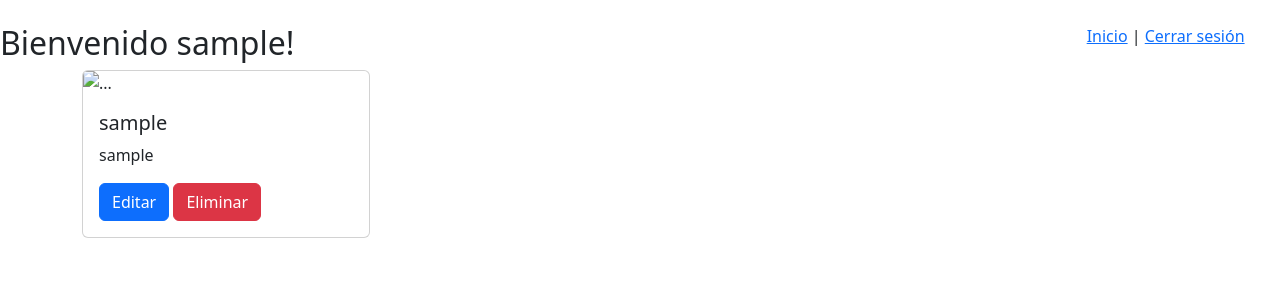
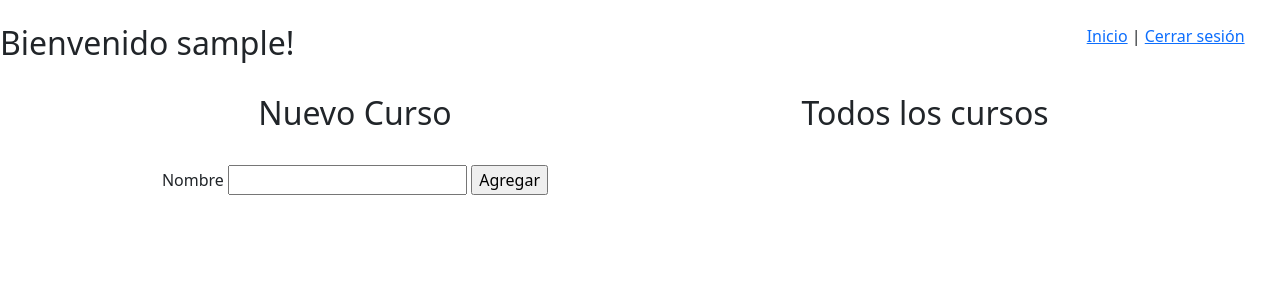
Before and after one commit to michelmzc/plantilla-flask, a Flask app: page /home in a window 1280 px wide. Shown: the top 300 px of that part. Run offline with Flask 3, Linux system fonts and the light colour scheme; the visitor is signed in with stand-in values (Sample User, id 1); data comes from the database, SQL or seed files in the repository; the page is wider than the window, and the part outside it is not shown.

Commit message:
Actualizando rutas, agregando formulario curso

```diff
--- a/app.py
+++ b/app.py
@@ -19,7 +19,7 @@ login_manager = LoginManager(app) #iniciamos uso de sesiones
 login_manager.login_view = "auth"
 
 #Importación de módulos propios
-from forms import FormularioRegistro, FormularioAcceso
+from forms import FormularioRegistro, FormularioAcceso, FormularioAgregarCurso
 from models import Usuario
 from controllers import ControladorUsuarios
 
@@ -112,8 +112,8 @@ def login():
 @app.route("/home")
 @login_required
 def home():
-    usuarios = Usuario().obtener_todos()
-    return render_template("perfil.html",usuarios=usuarios)
+    formulario_curso = FormularioAgregarCurso()
+    return render_template("index.html", formulario_curso=formulario_curso)
 
 @app.route("/logout")
 def logout():
--- a/forms.py
+++ b/forms.py
@@ -6,13 +6,17 @@ from wtforms import StringField, SubmitField, PasswordField, EmailField, TextAre
 from wtforms.validators import DataRequired, Email, Length, EqualTo
 
 class FormularioRegistro(FlaskForm):
-    nombre     = StringField('Nombre', validators=[DataRequired(), Length(min=3)])
-    correo     = EmailField('Correo', validators=[DataRequired(), Email()])
-    clave      = PasswordField('Clave', validators=[DataRequired(), EqualTo('confirmar_clave', message="Las claves deben ser iguales.")])
+    nombre          = StringField('Nombre', validators=[DataRequired(), Length(min=3)])
+    correo          = EmailField('Correo', validators=[DataRequired(), Email()])
+    clave           = PasswordField('Clave', validators=[DataRequired(), EqualTo('confirmar_clave', message="Las claves deben ser iguales.")])
     confirmar_clave = PasswordField('Confirmar clave', validators=[DataRequired()])
-    submit = SubmitField('Registrarme')
+    submit          = SubmitField('Registrarme')
 
 class FormularioAcceso(FlaskForm):
     correo    = EmailField('Correo', validators=[DataRequired(), Email()])
-    clave = PasswordField('Clave', validators=[DataRequired()])
-    submit   = SubmitField('Acceder')
+    clave     = PasswordField('Clave', validators=[DataRequired()])
+    submit    = SubmitField('Acceder')
+
+class FormularioAgregarCurso(FlaskForm):
+    nombre = StringField('Nombre', validators=[DataRequired(), Length(min=1,max=30)])
+    submit = SubmitField('Agregar')
--- a/templates/index.html
+++ b/templates/index.html
@@ -1,35 +1,25 @@
-<!DOCTYPE html>
-<html lang="en">
-<head>
-    <meta charset="UTF-8">
-    <meta name="viewport" content="width=device-width, initial-scale=1.0">
-    <title>COding</title>
+{% extends "base_template.html" %}
+{% block titulo %}
+    Cursos
+{% endblock %}
 
-</head>
-<body>
-  <br/>
-    <div class="container center">
-        <h1>Usuarios</h1>
+{% block contenido %}
+    <div class="container text-center">
+        <br>
+        <div class="row">
+            <div class="col">
+                    <h2>Nuevo Curso</h2>
+                    <br>
+
+                    <form action="/agregar_curso">
+                      {{ formulario_curso.nombre.label }}
+                      {{ formulario_curso.nombre }}
+                      {{ formulario_curso.submit }}
+                    </form>
+            </div>
+            <div class="col-6">
+                <h2>Todos los cursos</h2>
+            </div>
+        </div>
     </div>
-    <table class="table">
-        <thead>
-          <tr>
-            <th scope="col">#</th>
-            <th scope="col">Nombre</th>
-            <th scope="col">Apellido</th>
-            <th scope="col">Correo</th>
-          </tr>
-        </thead>
-        <tbody>
-        {% for usuario in usuarios %}
-          <tr>
-            <th scope="row">{{ usuario.id }}</th>
-            <td>{{ usuario.nombre }}</td>
-            <td>{{ usuario.apellido }}</td>
-            <td>{{ usuario.correo }}</td>
-          </tr>
-        {% endfor %}
-        </tbody>
-      </table>
-</body>
-</html>
+{% endblock %}
```
